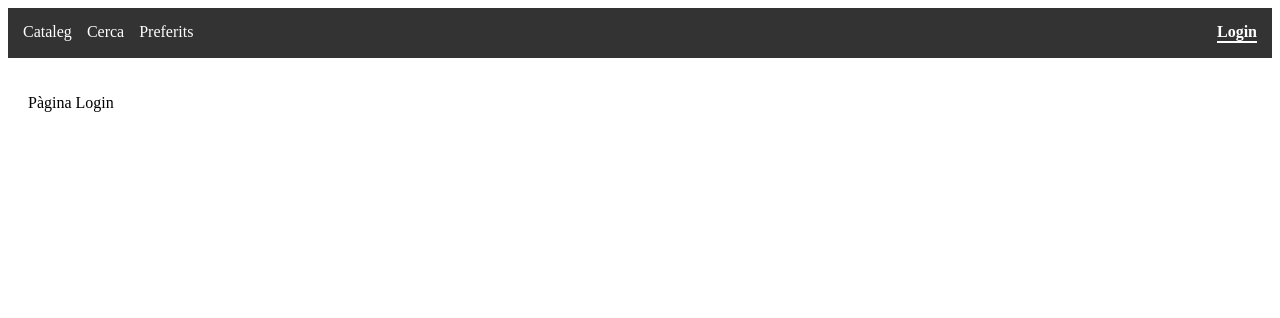
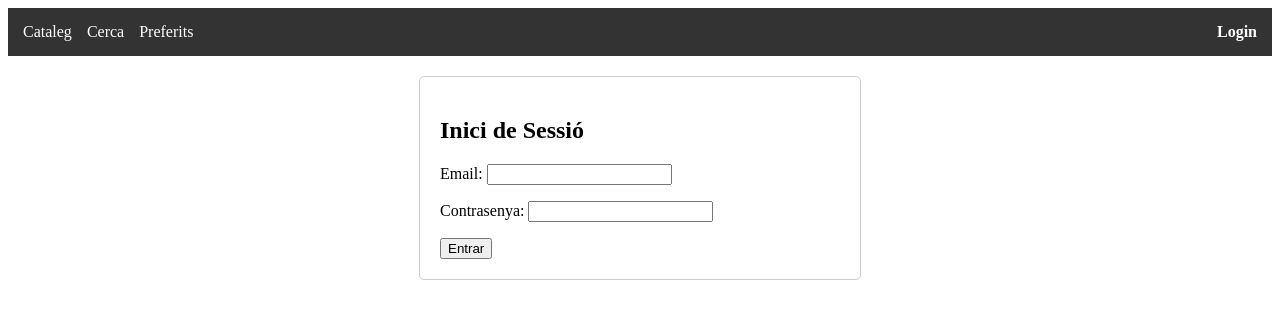
Before and after one commit to fricard-ioc/ioc-angular-insiderView-fricard, an Angular app: page /login in a window 1280 px wide. Shown: the top 318 px of the page. Built offline with nearby package versions, Linux system fonts and the light colour scheme.

Commit message:
Exericic2: Auth/Guards i update del nav.component

```diff
--- a/src/app/app.routes.ts
+++ b/src/app/app.routes.ts
@@ -4,13 +4,14 @@ import { CercaComponent } from './pages/cerca/cerca.component';
 import { DetallComponent } from './pages/detall/detall.component';
 import { PreferitsComponent } from './pages/preferits/preferits.component';
 import { LoginComponent } from './pages/login/login.component';
+import { authGuard } from './guards/auth.guard';
 
 export const routes: Routes = [
   { path: '', redirectTo: 'cataleg', pathMatch: 'full' },
   { path: 'cataleg', component: CatalegComponent },
   { path: 'cerca', component: CercaComponent },
   { path: 'detall/:id', component: DetallComponent },
-  { path: 'preferits', component: PreferitsComponent }, // Es modificarà a l'exercici 3 (lazy load)
+  { path: 'preferits', component: PreferitsComponent, canActivate: [authGuard] }, // Es modificarà a l'exercici 3 (lazy load)
   { path: 'login', component: LoginComponent },
   { path: '**', redirectTo: 'cataleg' }
 ];
--- a/src/app/components/nav/nav.component.html
+++ b/src/app/components/nav/nav.component.html
@@ -2,5 +2,18 @@
   <a routerLink="/cataleg" routerLinkActive="actiu" [routerLinkActiveOptions]="{exact: true}" style="color: white; text-decoration: none;">Cataleg</a>
   <a routerLink="/cerca" routerLinkActive="actiu" style="color: white;  text-decoration: none;">Cerca</a>
   <a routerLink="/preferits" routerLinkActive="actiu" style="color: white; text-decoration: none;">Preferits</a>
-  <a routerLink="/login" routerLinkActive="actiu" style="color: white;  text-decoration: none; margin-left: auto;">Login</a>
+
+  <div style="margin-left: auto; display: flex; gap: 10px; align-items: center;" *ngIf="usuari$ | async as user; else notLogged">
+
+    <span>Hola, {{ user.nom }}!</span>
+
+    <button (click)="logout()" style="padding: 5px 10px; background: #ff4444; color: white; border: none; border-radius: 3px; cursor: pointer;">
+      Tancar sessio
+    </button>
+
+  </div>
+
+  <ng-template #notLogged>
+    <a routerLink="/login" routerLinkActive="actiu" style="color: white; text-decoration: none; margin-left: auto;">Login</a>
+  </ng-template>
 </nav>
--- a/src/app/components/nav/nav.component.scss
+++ b/src/app/components/nav/nav.component.scss
@@ -1,4 +1,3 @@
 .actiu {
   font-weight: bold;
-  border-bottom: 2px solid white;
 }
--- a/src/app/components/nav/nav.component.ts
+++ b/src/app/components/nav/nav.component.ts
@@ -1,13 +1,21 @@
-import { Component } from '@angular/core';
+import { Component, inject } from '@angular/core';
 import { RouterLink, RouterLinkActive } from '@angular/router';
+import { CommonModule } from '@angular/common';
+import { AuthService } from '../../serveis/auth.service';
 
 @Component({
   selector: 'app-nav',
   standalone: true,
-  imports: [RouterLink, RouterLinkActive],
+  imports: [RouterLink, RouterLinkActive, CommonModule],
   templateUrl: './nav.component.html',
   styleUrl: './nav.component.scss'
 })
 export class NavComponent {
+  authService = inject(AuthService);
+  usuari$ = this.authService.obtenirUsuari();
 
+  logout() {
+    this.authService.logout();
+
+  }
 }
--- a/src/app/guards/auth.guard.ts
+++ b/src/app/guards/auth.guard.ts
@@ -1,5 +1,16 @@
-import { CanActivateFn } from '@angular/router';
+import { CanActivateFn, Router } from '@angular/router';
+import { inject } from '@angular/core';
+import { AuthService } from '../serveis/auth.service';
 
 export const authGuard: CanActivateFn = (route, state) => {
-  return true;
+  const authService = inject(AuthService);
+  const router = inject(Router);
+
+  if (authService.estaAutenticat()) {
+    return true;
+  }
+
+  return router.createUrlTree(['/login'], {
+    queryParams: { returnUrl: state.url }
+  });
 };
--- a/src/app/pages/login/login.component.html
+++ b/src/app/pages/login/login.component.html
@@ -1 +1,21 @@
-<p>Pàgina Login</p>
+<div style="max-width: 400px; margin: 0 auto; padding: 20px; border: 1px solid #ccc; border-radius: 5px;">
+  <h2>Inici de Sessió</h2>
+
+  <form (ngSubmit)="onLogin()">
+    <p>
+      <label>Email: </label>
+      <input type="email" name="email" [(ngModel)]="email" required>
+    </p>
+
+    <p>
+      <label>Contrasenya: </label>
+      <input type="password" name="password" [(ngModel)]="contrasenya" required>
+    </p>
+
+    <button type="submit">Entrar</button>
+  </form>
+
+  <p *ngIf="errorVisible" style="color: red;">
+    Credencials incorrectes.
+  </p>
+</div>
--- a/src/app/pages/login/login.component.ts
+++ b/src/app/pages/login/login.component.ts
@@ -1,12 +1,31 @@
-import { Component } from '@angular/core';
+import { Component, inject } from '@angular/core';
+import { Router } from '@angular/router';
+import { FormsModule } from '@angular/forms';
+import { AuthService } from '../../serveis/auth.service';
+import { CommonModule } from '@angular/common';
 
 @Component({
   selector: 'app-login',
   standalone: true,
-  imports: [],
+  imports: [FormsModule, CommonModule],
   templateUrl: './login.component.html',
   styleUrl: './login.component.scss'
 })
 export class LoginComponent {
+  email = '';
+  contrasenya = '';
+  errorVisible = false;
 
+  private authService = inject(AuthService);
+  private router = inject(Router);
+
+  onLogin() {
+    const success = this.authService.login(this.email, this.contrasenya);
+    if (success) {
+      this.errorVisible = false;
+      this.router.navigate(['/preferits']);
+    } else {
+      this.errorVisible = true;
+    }
+  }
 }
--- a/src/app/serveis/auth.service.ts
+++ b/src/app/serveis/auth.service.ts
@@ -1,9 +1,35 @@
 import { Injectable } from '@angular/core';
+import { BehaviorSubject, Observable } from 'rxjs';
+
+export interface Usuari {
+  id: number;
+  nom: string;
+  email: string;
+}
 
 @Injectable({
   providedIn: 'root'
 })
 export class AuthService {
+  private usuariActual$ = new BehaviorSubject<Usuari | null>(null);
 
-  constructor() { }
+  estaAutenticat(): boolean {
+    return this.usuariActual$.value !== null;
+  }
+
+  obtenirUsuari(): Observable<Usuari | null> {
+    return this.usuariActual$.asObservable();
+  }
+
+  login(email: string, contrasenya: string): boolean {
+    if (email === 'admin@test.com' && contrasenya === '1234') {
+      this.usuariActual$.next({ id: 1, nom: 'Admin', email });
+      return true;
+    }
+    return false;
+  }
+
+  logout(): void {
+    this.usuariActual$.next(null);
+  }
 }
```
